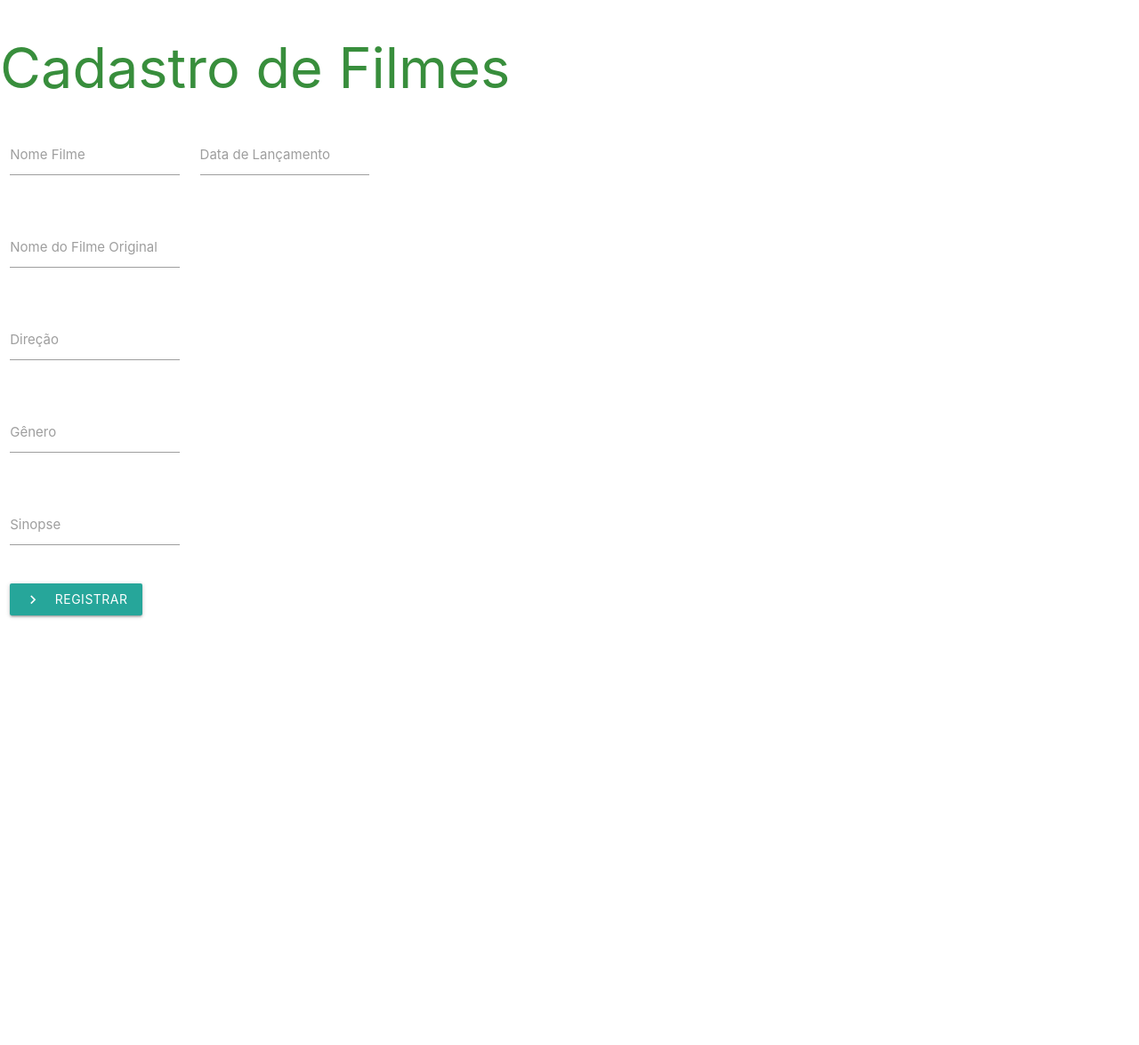
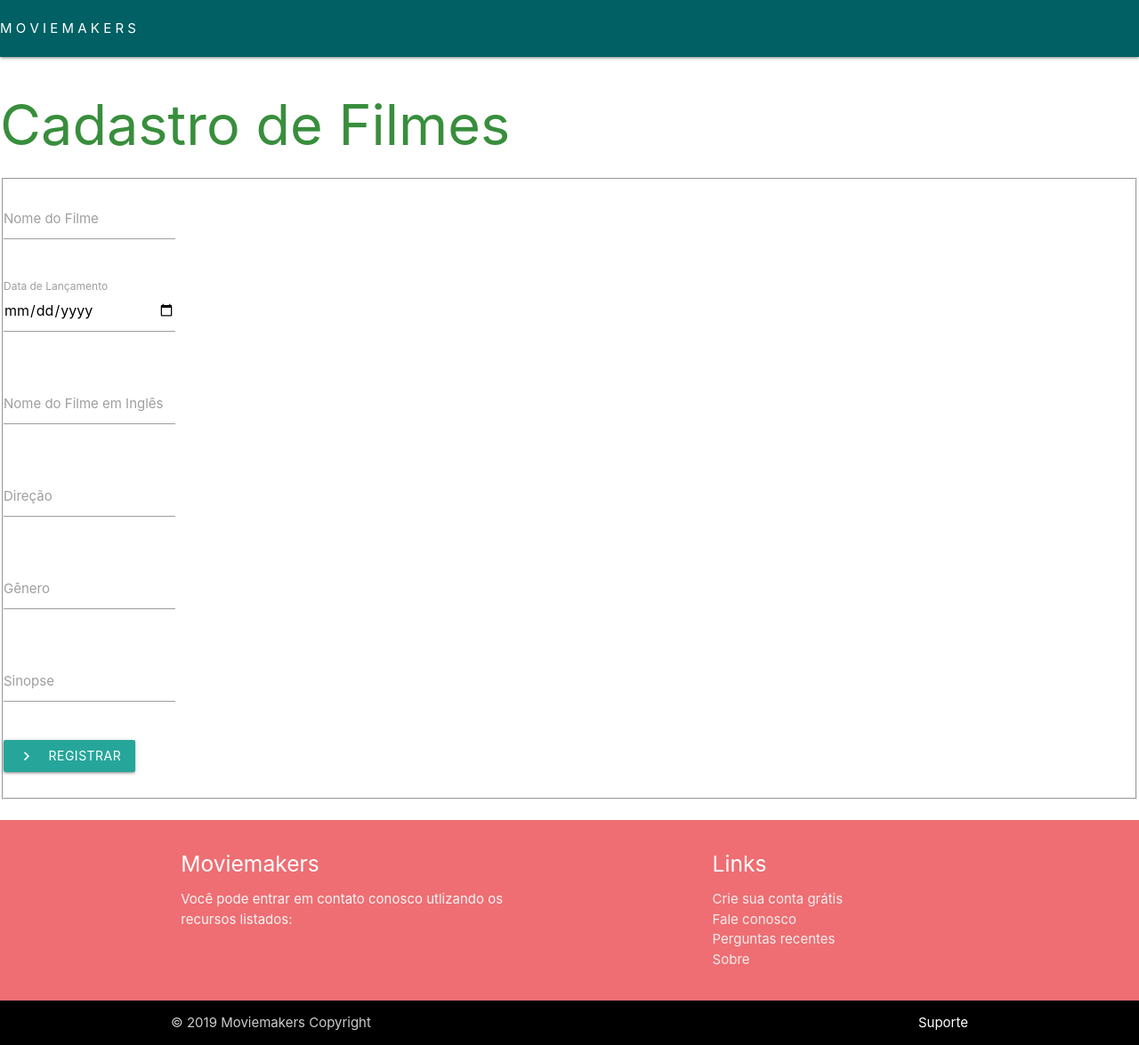
Before and after one commit to JonissonGomes/MoviesMakers-, a PHP site: page /php/cadastrofilmes.php in a window 1280 px wide. Shown: the whole page at 89% size. Before the commit the page ends 695 px from the top, so only its background shows below. Run offline with PHP 8.4, Linux system fonts and the light colour scheme.

Commit message:
GH-9 alterando tipos dos inputs para text

```diff
--- a/php/cadastrofilmes.php
+++ b/php/cadastrofilmes.php
@@ -3,60 +3,101 @@
 <head>
 	<meta charset="UTF-8">
 	<title>Cadastro de Filmes</title>
-	<!-- Compiled and minified CSS -->
+	<!-- Biblioteca exportada CSS via web  -->
   <link rel="stylesheet" href="https://cdnjs.cloudflare.com/ajax/libs/materialize/1.0.0/css/materialize.min.css">
 
-    <!-- Compiled and minified JavaScript -->
+  <!-- Biblioteca exportada JavaScript via web -->
   <script src="https://cdnjs.cloudflare.com/ajax/libs/materialize/1.0.0/js/materialize.min.js"></script>
+  <!-- fontes de texto -->
   <link href="https://fonts.googleapis.com/icon?family=Material+Icons" rel="stylesheet">
 </head>
 <body>
+	<nav>
+    <div style="background-color:#006064;" class="nav-wrapper">
+      <div class="center-align">
+        <a href="index.php" class="left">M O V I E M A K E R S</a>
+        <ul class="right hide-on-med-and-down">
 
+        </ul>
+      </div>
+    </div>
+  </nav>
+<!-- Inputs do cadastro de filmes -->
   <h1 class="green-text text-darken-2">Cadastro de Filmes</h1>
-
-
-
+  <!-- Formulario de entrada -->
+<fieldset>
+  <form class="col s12">
     <div class="row">
-    <form class="col s12">
       <div class="row">
         <div class="input-field col s2">
           <input id="first_name" type="text" class="validate">
-          <label for="first_name">Nome Filme</label>
+          <label for="first_name">Nome do Filme</label>
         </div>
+      </div>
+      <!--  -->
+       <div class="row">
       <div class="input-field col s2">
-          <input id="last_name" type="text" class="validate">
+        <input id="last_name" type="date" class="validate">
         <label for="last_name">Data de Lançamento</label>
       </div>
        </div>
-      <div class="row">
-        <div class="input-field col s2">
-          <input id="password" type="password" class="validate">
-          <label for="password">Nome do Filme Original</label>
-        </div>
-      </div>
-      <div class="row">
-        <div class="input-field col s2">
-          <input id="password" type="password" class="validate">
-          <label for="password">Direção</label>
-        </div>
-      </div>
-       <div class="row">
-        <div class="input-field col s2">
-          <input id="password" type="password" class="validate">
-          <label for="password">Gênero</label>
-        </div>
-      </div>
+      <!--  -->
 
       <div class="row">
         <div class="input-field col s2">
-          <input id="password" type="password" class="validate">
-          <label for="password">Sinopse</label>
+          <input id="name" type="text" class="validate">
+          <label for="name">Nome do Filme em Inglês</label>
         </div>
       </div>
+      <!--  -->
 
-
+      <div class="row">
+        <div class="input-field col s2">
+          <input id="director" type="text" class="validate">
+          <label for="director">Direção</label>
+        </div>
+      </div>
+      <!--  -->
+      <div class="row">
+        <div class="input-field col s2">
+          <input id="genre" type="text" class="validate">
+          <label for="genre">Gênero</label>
+        </div>
+      </div>
+      <!--  -->
+      <div class="row">
+        <div class="input-field col s2">
+          <input id="synopsis" type="text" class="validate">
+          <label for="synopsis">Sinopse</label>
+        </div>
+      </div>
+      <!--  -->
       <a class="waves-effect waves-light btn"><i class="material-icons left">chevron_right</i>Registrar</a>
-
-
-</body>
-</html>
+    </form>
+  </fieldset>
+<br>
+<footer class="page-footer">
+      <div class="container">
+        <div class="row">
+          <div class="col l6 s12">
+            <h5 class="white-text">Moviemakers</h5>
+            <p class="grey-text text-lighten-4">Você pode entrar em contato conosco utlizando os recursos listados:</p>
+          </div>
+          <div class="col l4 offset-l2 s12">
+            <h5 class="white-text">Links</h5>
+            <ul>
+              <li><a class="grey-text text-lighten-3" href="cadastro.php">Crie sua conta grátis</a></li>
+              <li><a class="grey-text text-lighten-3" href="#">Fale conosco</a></li>
+              <li><a class="grey-text text-lighten-3" href="#!">Perguntas recentes</a></li>
+              <li><a class="grey-text text-lighten-3" href="sobre.php">Sobre</a></li>
+            </ul>
+          </div>
+        </div>
+      </div>
+      <div style="background-color: black;" class="footer-copyright">
+        <div class="container">
+          © 2019 Moviemakers Copyright
+          <a class="white-text text-lighten-4 right" href="#!">Suporte</a>
+        </div>
+      </div>
+    </footer>
```
Lines whose indentation alone changed are shown as unchanged.
